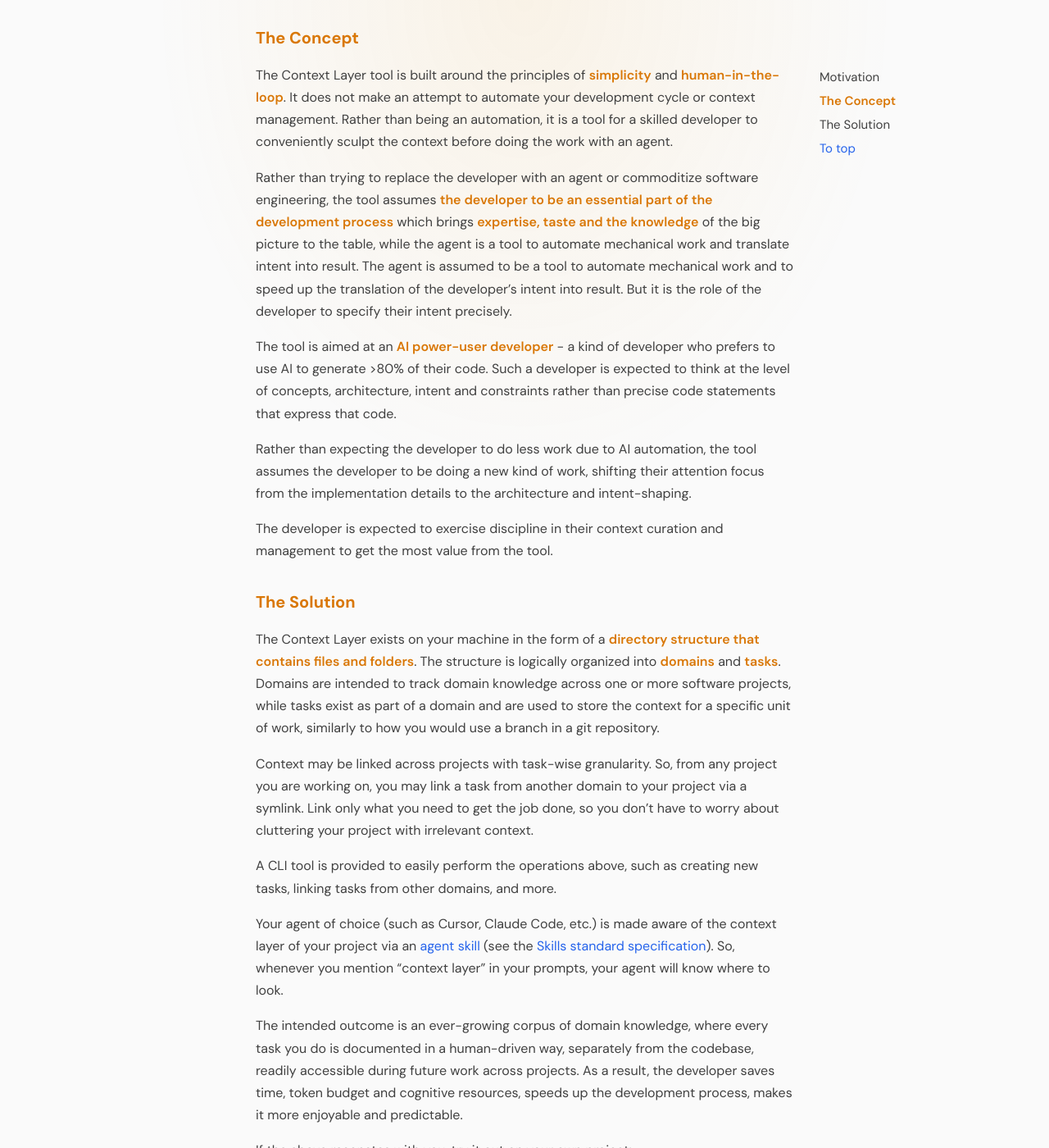
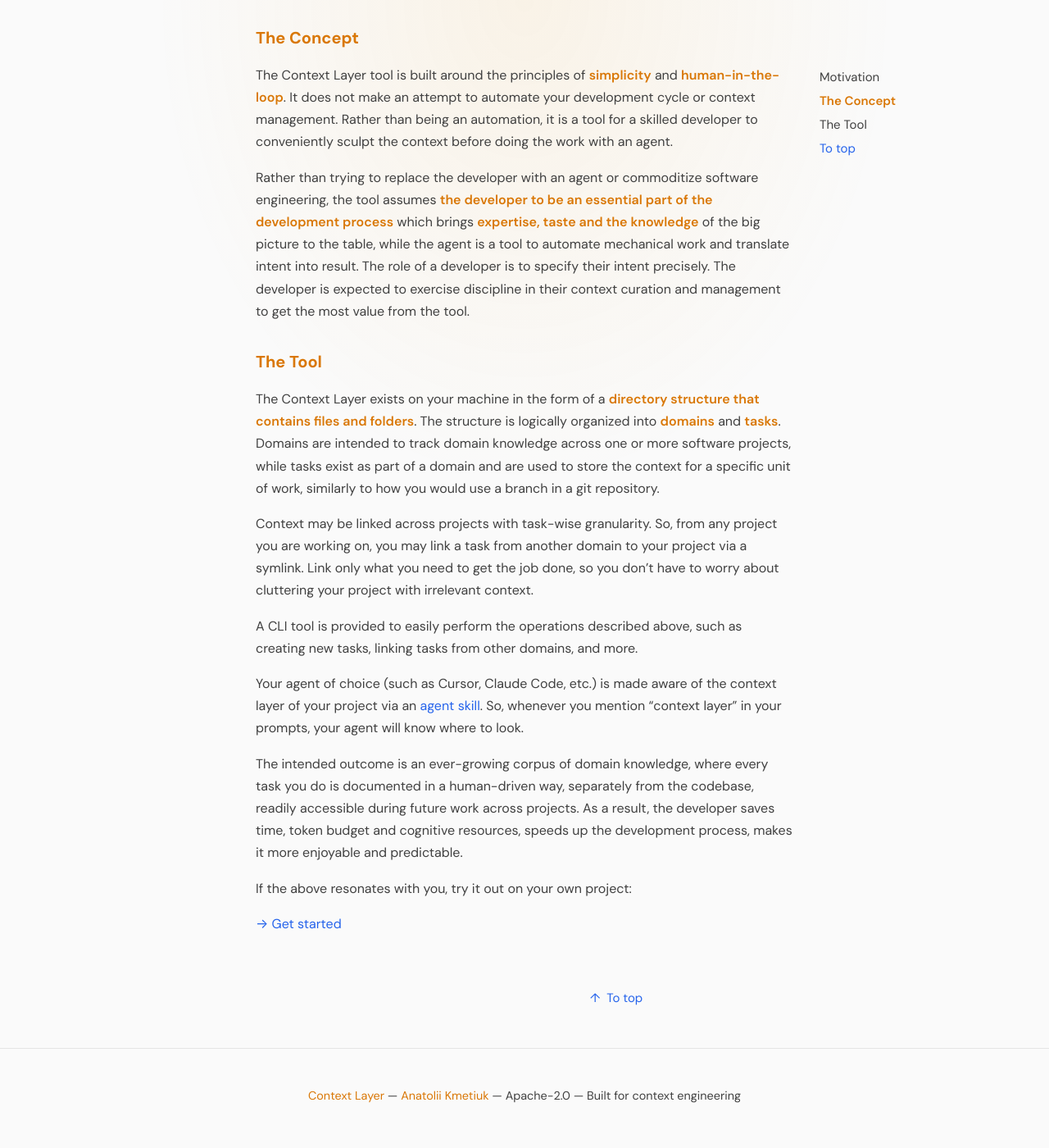
Before and after one commit to anatoliykmetyuk/ctxlayer, a Jekyll site: the page built from website/docs/index.md, in a window 1280 px wide and 1400 px high, scrolled down 918 px. Shown: the whole window at 82% size. Built offline with Jekyll 4.4.1, drawn with Linux system fonts in a browser that asks for light colours.

Commit message:
Improve Overview page

```diff
--- a/website/docs/index.md
+++ b/website/docs/index.md
@@ -20,23 +20,17 @@ Further, context comes in different shape, not always human-readable markdown fi
 
 The Context Layer tool is built around the principles of **simplicity** and **human-in-the-loop**. It does not make an attempt to automate your development cycle or context management. Rather than being an automation, it is a tool for a skilled developer to conveniently sculpt the context before doing the work with an agent.
 
-Rather than trying to replace the developer with an agent or commoditize software engineering, the tool assumes **the developer to be an essential part of the development process** which brings **expertise, taste and the knowledge** of the big picture to the table, while the agent is a tool to automate mechanical work and translate intent into result. The agent is assumed to be a tool to automate mechanical work and to speed up the translation of the developer's intent into result. But it is the role of the developer to specify their intent precisely.
+Rather than trying to replace the developer with an agent or commoditize software engineering, the tool assumes **the developer to be an essential part of the development process** which brings **expertise, taste and the knowledge** of the big picture to the table, while the agent is a tool to automate mechanical work and translate intent into result. The role of a developer is to specify their intent precisely. The developer is expected to exercise discipline in their context curation and management to get the most value from the tool.
 
-The tool is aimed at an **AI power-user developer** - a kind of developer who prefers to use AI to generate >80% of their code. Such a developer is expected to think at the level of concepts, architecture, intent and constraints rather than precise code statements that express that code.
-
-Rather than expecting the developer to do less work due to AI automation, the tool assumes the developer to be doing a new kind of work, shifting their attention focus from the implementation details to the architecture and intent-shaping.
-
-The developer is expected to exercise discipline in their context curation and management to get the most value from the tool.
-
-## The Solution
+## The Tool
 
 The Context Layer exists on your machine in the form of a **directory structure that contains files and folders**. The structure is logically organized into **domains** and **tasks**. Domains are intended to track domain knowledge across one or more software projects, while tasks exist as part of a domain and are used to store the context for a specific unit of work, similarly to how you would use a branch in a git repository.
 
 Context may be linked across projects with task-wise granularity. So, from any project you are working on, you may link a task from another domain to your project via a symlink. Link only what you need to get the job done, so you don't have to worry about cluttering your project with irrelevant context.
 
-A CLI tool is provided to easily perform the operations above, such as creating new tasks, linking tasks from other domains, and more.
+A CLI tool is provided to easily perform the operations described above, such as creating new tasks, linking tasks from other domains, and more.
 
-Your agent of choice (such as Cursor, Claude Code, etc.) is made aware of the context layer of your project via an [agent skill](https://github.com/anatoliykmetyuk/ctxlayer/blob/main/SKILL.md) (see the [Skills standard specification](https://github.com/anatoliykmetyuk/skills-spec)). So, whenever you mention "context layer" in your prompts, your agent will know where to look.
+Your agent of choice (such as Cursor, Claude Code, etc.) is made aware of the context layer of your project via an [agent skill](https://github.com/anatoliykmetyuk/ctxlayer/blob/main/skills/ctxlayer/SKILL.md). So, whenever you mention "context layer" in your prompts, your agent will know where to look.
 
 The intended outcome is an ever-growing corpus of domain knowledge, where every task you do is documented in a human-driven way, separately from the codebase, readily accessible during future work across projects. As a result, the developer saves time, token budget and cognitive resources, speeds up the development process, makes it more enjoyable and predictable.
 
```
